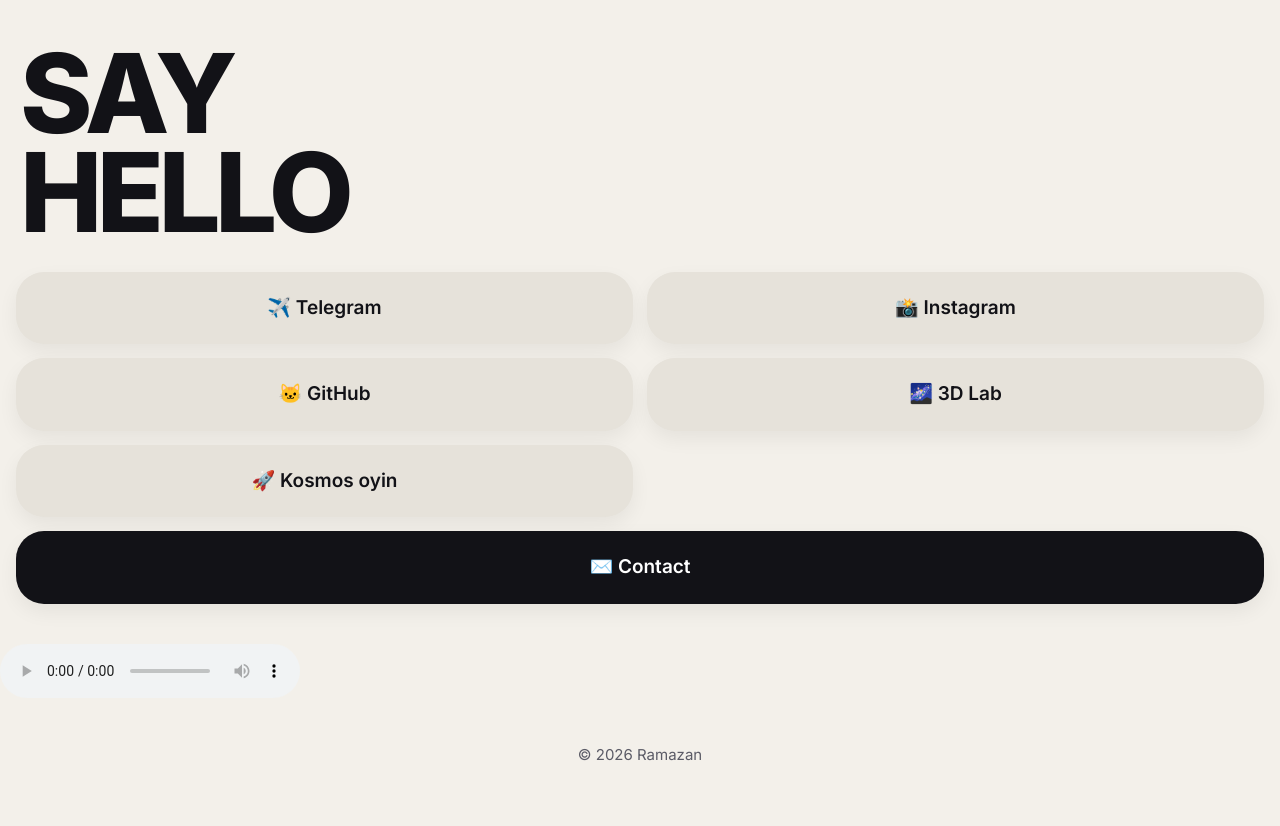
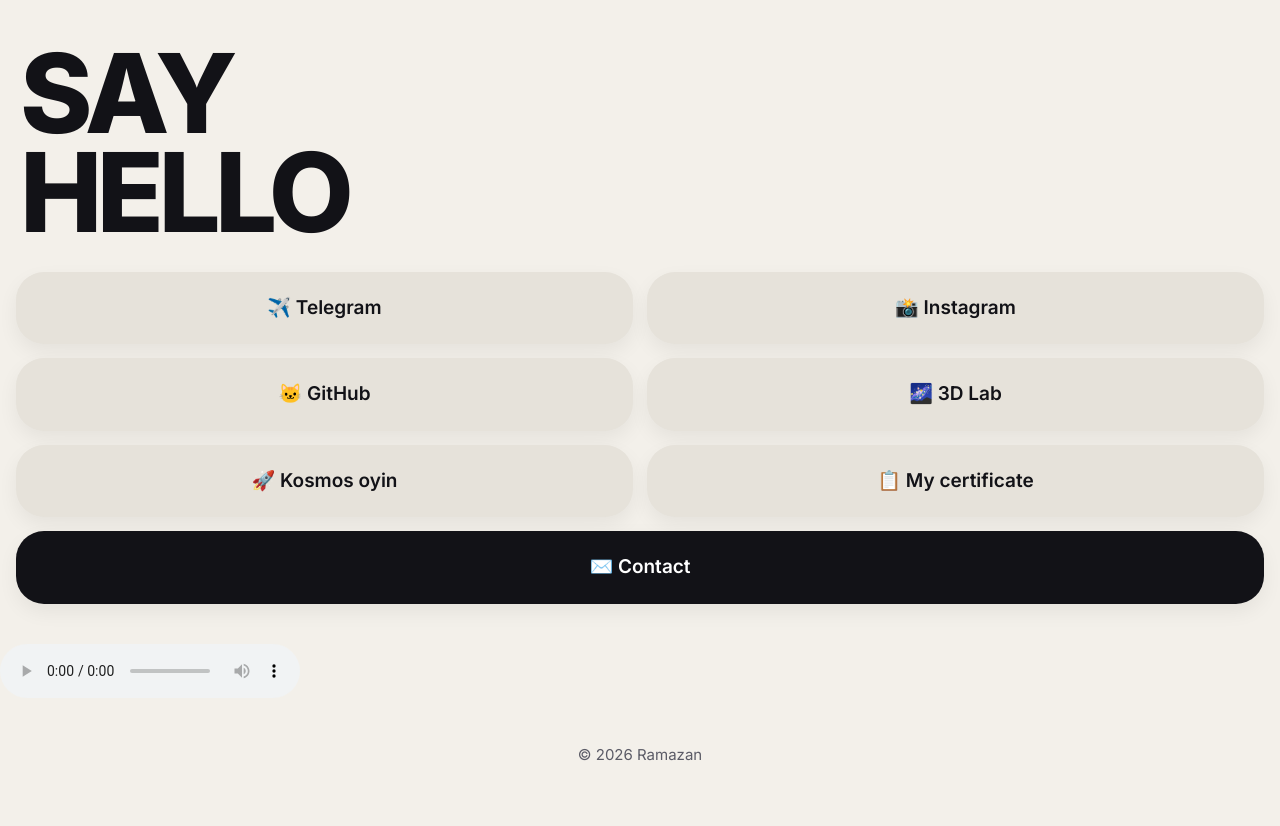
Before and after one commit to bax1iyarvch-png/ramazan-portfolio, a plain HTML site: page index.html in a window 1280 px wide. Shown: the part 4761-5587 px from the top of the page. Drawn offline with Linux system fonts and the light colour scheme.

Commit message:
Add link to certificate in index.html

```diff
--- a/index.html
+++ b/index.html
@@ -303,6 +303,7 @@ footer{text-align:center;color:var(--muted);padding:40px 16px 60px;font-size:15p
     <a href="https://github.com/bax1iyarvch-png">🐱 GitHub</a>
     <a href="lab.html">🌌 3D Lab</a>
     <a href="kosmos.html">🚀 Kosmos oyin</a>
+    <a href="file_0000000010c882109508dc13db12b785.png">📋 My certificate</a>
     <a class="wide" href="mailto:bax1iyarvch@email.com">✉️ Contact</a>
   </div>
 </section>
```
